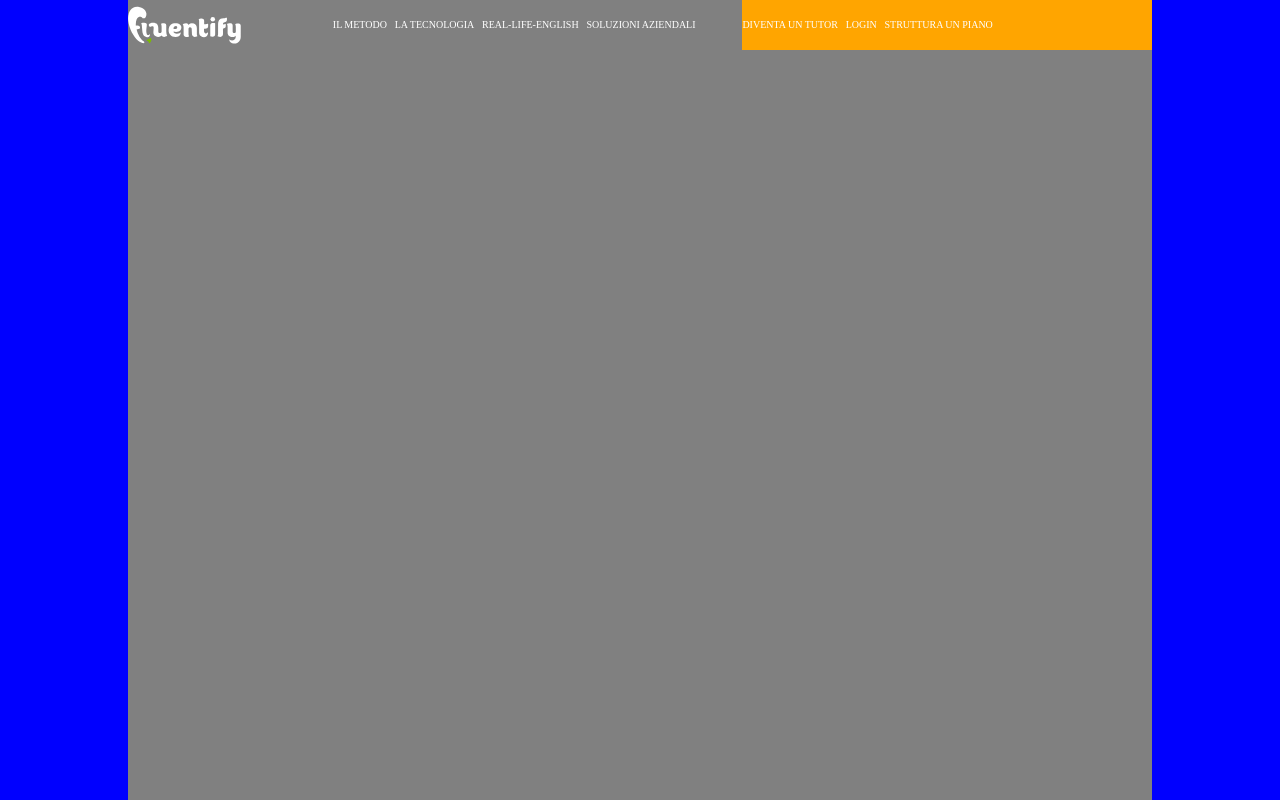
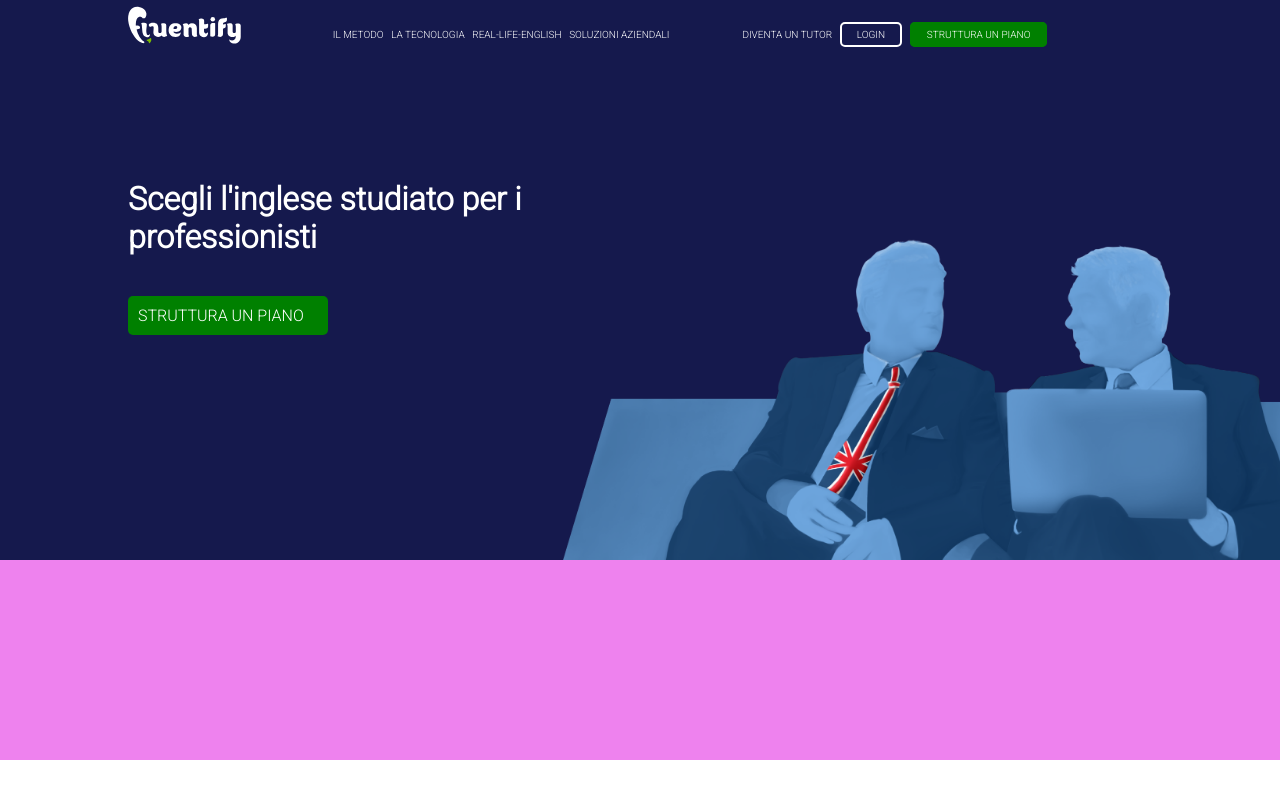
Before and after one commit to Simonecardinale/htmlcss-fluentify, a plain HTML site: page index.html in a window 1280 px wide. Drawn offline with Linux system fonts and the light colour scheme.

Commit message:
header complete

```diff
--- a/css/style.css
+++ b/css/style.css
@@ -8,22 +8,36 @@
 .float-left {
   float: left;
 }
+
+body {
+  font-family: 'Roboto', sans-serif;
+}
 /* /instruzioni generali */
 
 /* header */
 header {
   width: 100vw;
-  height: 100vh;
+  height: 70vh;
   /* cancellare */
-  background-color: blue;
+  background-color: rgb(21, 25, 77);
   /* /cancellare */
+  background-image: url('../img/background-header.png');
+  background-size: 60%;
+  background-repeat: no-repeat;
+  background-position: 110% 100%;
 }
 
 .header-container {
   width: 80%;
   height: 100%;
-  background-color: grey;
   margin: auto;
+  position: relative;
+}
+
+.bottom-header {
+  height: 200px;
+  width: 100%;
+  background-color: violet;
 }
 
 /* barra menu */
@@ -40,23 +54,21 @@ header {
   /* height: 50px;
   background-color: yellow; */
   /* /cancellare */
+  padding-top: 10px;
 }
 .right-menu{
+  width: 40%;
   /* cancellare */
   height: 50px;
-  width: 40%;
-  background-color: orange;
+  /* background-color: orange; */
   /* /cancellare */
+  padding-top: 10px;
 }
 
 .logo > img {
 position: absolute;
 top: 50%;
 transform: translate(0, -50%);
-}
-
-.item {
-  list-style: none;
 }
 
  li {
@@ -67,6 +79,39 @@ transform: translate(0, -50%);
   line-height: 50px;
   margin-right: calc(100% / 109);
 }
+
+.right-menu-item  span {
+  border: 2px solid white;
+  padding: 5px 15px;
+  border-radius: 5px;
+}
+
+.right-menu-item li:last-child span {
+  background-color: green;
+  border: 2px solid green;
+}
 /* /barra menu */
 
+.h1-container {
+  width: 50%;
+  height: 200px;
+  position: absolute;
+  top: 50%;
+  left: 0;
+  transform: translate(0, -50%);
+}
+
+.h1-container > h1 {
+  color: white;
+}
+
+.cta {
+  width: 200px;
+  background-color: green;
+  margin-top: 40px;
+  padding: 10px;
+  border-radius: 5px;
+  color: white;
+}
+
 /* /header */
--- a/index.html
+++ b/index.html
@@ -4,6 +4,7 @@
     <meta charset="utf-8">
     <title>Fluentify</title>
     <link rel="stylesheet" href="css/style.css">
+    <link href="https://fonts.googleapis.com/css2?family=Roboto:wght@300&display=swap" rel="stylesheet">
   </head>
   <body>
     <!-- header -->
@@ -24,11 +25,19 @@
             <div class="right-menu container float-left">
               <ul class="right-menu-item">
                 <li>diventa un tutor</li>
-                <li>login</li>
-                <li>struttura un piano</li>
+                <li><span>login</span></li>
+                <li><span>struttura un piano</span></li>
               </ul>
             </div>
           </nav>
+          <div class="h1-container">
+            <h1>Scegli l'inglese studiato per i professionisti</h1>
+            <div class="cta">
+              STRUTTURA UN PIANO</div>
+          </div>
+        </div>
+        <div class="bottom-header">
+
         </div>
       </header>
     <!-- /header -->
```
